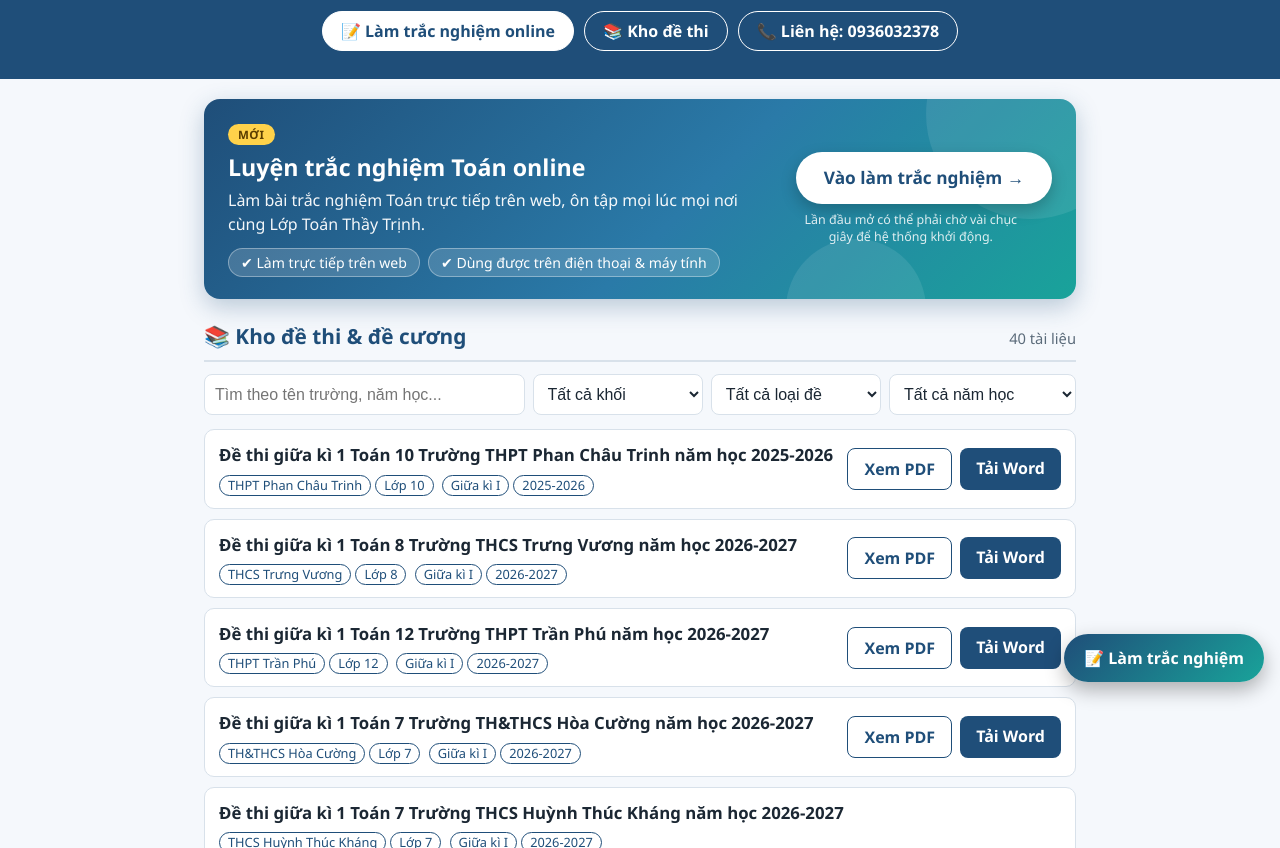
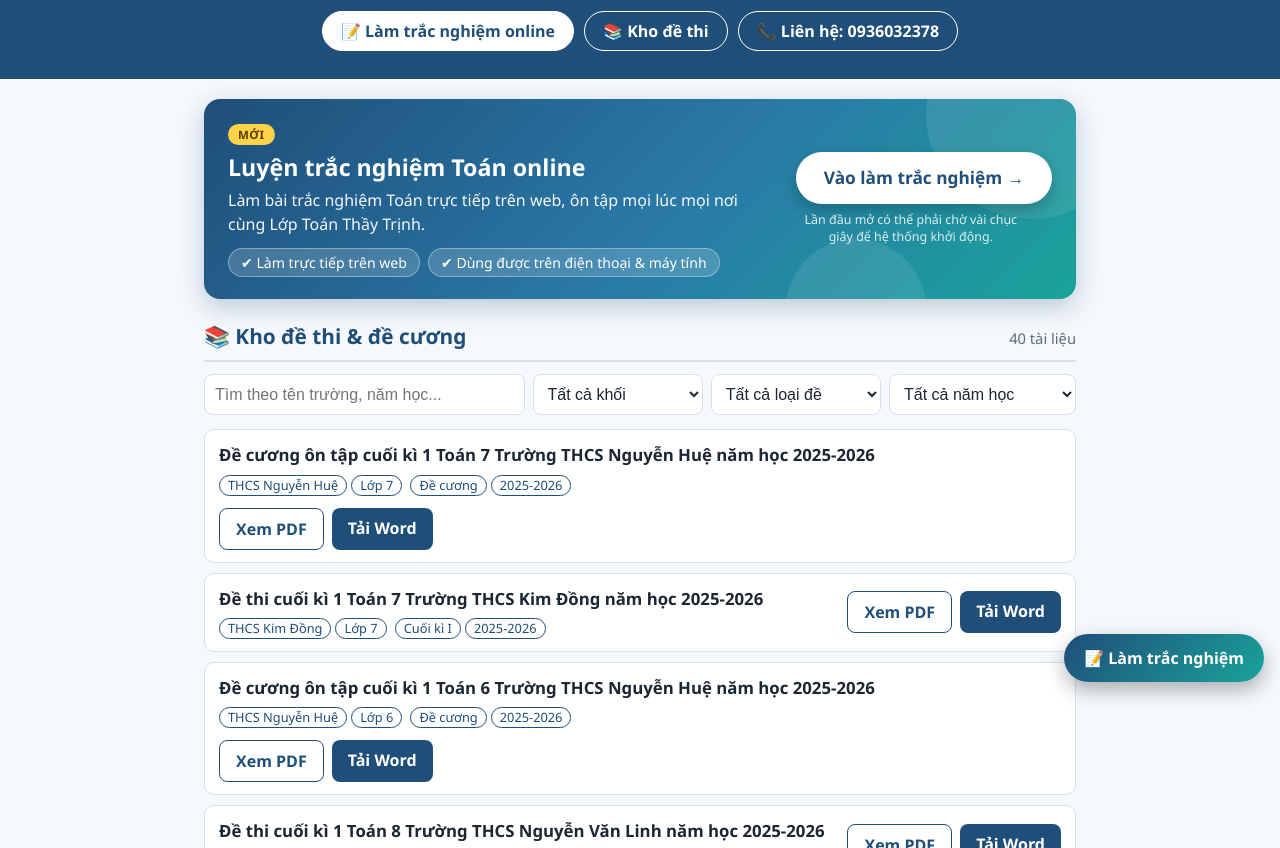
Before and after one commit to lequoctrinhmath/kho-hoc-lieu-de-cuong-de-thi-cac-nam-hoc-cua-cac-truong-tai-da-nang, a plain HTML site: page index.html in a window 1280 px wide. Shown: the part 102-950 px from the top of the page. Drawn offline with Linux system fonts and the light colour scheme.

Commit message:
Add files via upload

```diff
--- a/index.html
+++ b/index.html
@@ -490,7 +490,7 @@ function esc(s){return String(s).replace(/[&<>"]/g,c=>({"&":"&amp;","<":"&lt;","
 function render(){
   const q = $("q").value.trim().toLowerCase();
   const g = $("fGrade").value, t = $("fType").value, y = $("fYear").value;
-  const rows = DE.filter(d =>
+  const rows = [...DE].reverse().filter(d =>   /* đề thêm sau cùng hiện lên đầu trang */
     (!g || d.khoi === g) && (!t || d.loai === t) && (!y || d.nam === y) &&
     (!q || [d.ten,d.truong,d.nam,d.khoi,d.loai].join(" ").toLowerCase().includes(q))
   );
```
